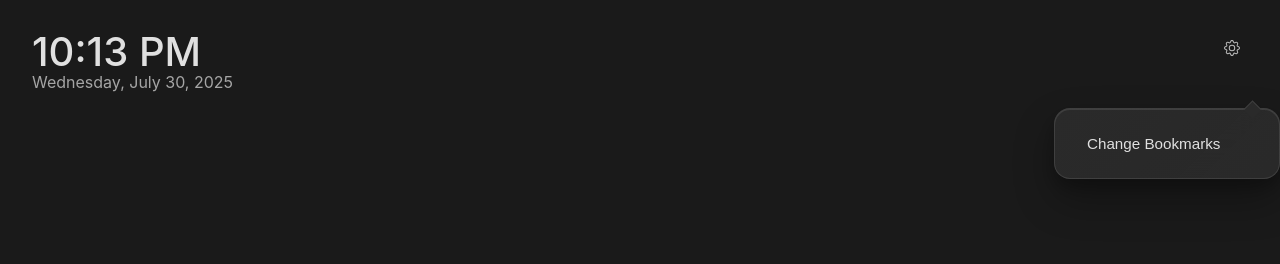
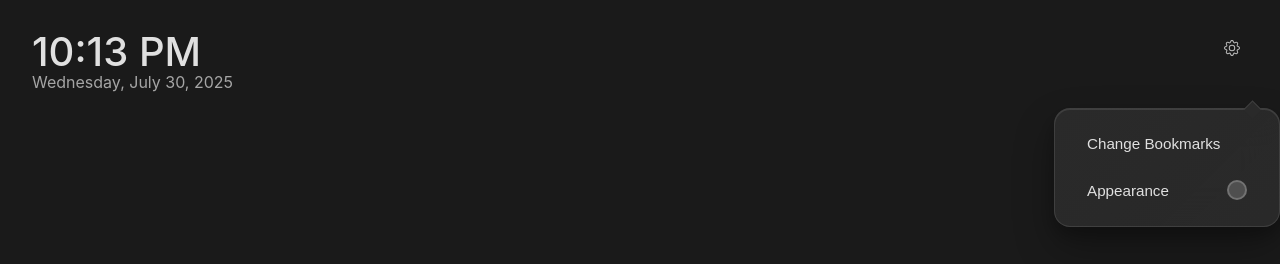
Before and after one commit to redradman/foxdash, a Svelte app: page / in a window 1280 px wide. Both pictures are taken after a click on the button 1232 px from the left and 48 px from the top of the page. Shown: the top 264 px of the page. Built offline with nearby package versions, Linux system fonts and the light colour scheme.

Commit message:
add different appearences

```diff
--- a/src/App.svelte
+++ b/src/App.svelte
@@ -8,22 +8,114 @@
 
   let editMode = false;
   let showMenu = false;
+  let showThemeMenu = false;
   let menuElement;
   let buttonElement;
+  let currentTheme = 'dark';
+
+  const themes = {
+    dark: {
+      name: 'Dark',
+      colors: {
+        '--background-color': '#1a1a1a',
+        '--surface-color': '#2a2a2a',
+        '--primary-color': '#4f4f4f',
+        '--on-surface-color': '#e0e0e0',
+        '--on-primary-color': '#ffffff'
+      }
+    },
+    blue: {
+      name: 'Ocean Blue',
+      colors: {
+        '--background-color': '#0f1419',
+        '--surface-color': '#1e2936',
+        '--primary-color': '#2d5aa0',
+        '--on-surface-color': '#e6f1ff',
+        '--on-primary-color': '#ffffff'
+      }
+    },
+    purple: {
+      name: 'Purple Haze',
+      colors: {
+        '--background-color': '#1a0d26',
+        '--surface-color': '#2d1b36',
+        '--primary-color': '#6b46c1',
+        '--on-surface-color': '#f3e8ff',
+        '--on-primary-color': '#ffffff'
+      }
+    },
+    green: {
+      name: 'Forest Green',
+      colors: {
+        '--background-color': '#0d1f0d',
+        '--surface-color': '#1a2e1a',
+        '--primary-color': '#16a34a',
+        '--on-surface-color': '#dcfce7',
+        '--on-primary-color': '#ffffff'
+      }
+    },
+    sunset: {
+      name: 'Sunset',
+      colors: {
+        '--background-color': '#1f0f0a',
+        '--surface-color': '#2d1b16',
+        '--primary-color': '#ea580c',
+        '--on-surface-color': '#fed7aa',
+        '--on-primary-color': '#ffffff'
+      }
+    },
+    rose: {
+      name: 'Rose Gold',
+      colors: {
+        '--background-color': '#1f0f14',
+        '--surface-color': '#2d1b22',
+        '--primary-color': '#e11d48',
+        '--on-surface-color': '#fce7f3',
+        '--on-primary-color': '#ffffff'
+      }
+    }
+  };
 
   function toggleEditMode() {
     editMode = !editMode;
     showMenu = false;
   }
 
+  function toggleThemeMenu() {
+    showThemeMenu = !showThemeMenu;
+  }
+
+  function applyTheme(themeKey) {
+    const theme = themes[themeKey];
+    if (theme) {
+      const root = document.documentElement;
+      Object.entries(theme.colors).forEach(([property, value]) => {
+        root.style.setProperty(property, value);
+      });
+      currentTheme = themeKey;
+      localStorage.setItem('foxdash-theme', themeKey);
+      showThemeMenu = false;
+      showMenu = false;
+    }
+  }
+
   function handleClickOutside(event) {
-    if (showMenu && buttonElement && !buttonElement.contains(event.target) && menuElement && !menuElement.contains(event.target)) {
+    if (showMenu && buttonElement && !buttonElement.contains(event.target) && menuElement && !menuElement.contains(event.target) && !event.target.closest('.theme-menu')) {
       showMenu = false;
+    }
+    if (showThemeMenu && !event.target.closest('.theme-menu') && !event.target.closest('.theme-toggle')) {
+      showThemeMenu = false;
     }
   }
 
   onMount(() => {
     window.addEventListener('click', handleClickOutside);
+
+    // Load saved theme
+    const savedTheme = localStorage.getItem('foxdash-theme');
+    if (savedTheme && themes[savedTheme]) {
+      applyTheme(savedTheme);
+    }
   });
 
   onDestroy(() => {
@@ -44,6 +136,31 @@
         <button on:click={toggleEditMode}>
           {editMode ? 'Done' : 'Change Bookmarks'}
         </button>
+        <button on:click={toggleThemeMenu} class="theme-toggle">
+          <span>Appearance</span>
+          <span class="theme-preview" style="background-color: {themes[currentTheme].colors['--primary-color']}"></span>
+        </button>
+      </div>
+    {/if}
+
+    {#if showThemeMenu}
+      <div class="theme-menu" transition:fly={{ y: -5, duration: 200 }}>
+        <div class="theme-header">Choose Theme</div>
+        <div class="theme-grid">
+          {#each Object.entries(themes) as [key, theme]}
+            <button
+              class="theme-option {currentTheme === key ? 'active' : ''}"
+              on:click={() => applyTheme(key)}
+            >
+              <div class="theme-colors">
+                <div class="color-dot" style="background-color: {theme.colors['--background-color']}"></div>
+                <div class="color-dot" style="background-color: {theme.colors['--surface-color']}"></div>
+                <div class="color-dot" style="background-color: {theme.colors['--primary-color']}"></div>
+              </div>
+              <span class="theme-name">{theme.name}</span>
+            </button>
+          {/each}
+        </div>
       </div>
     {/if}
   </div>
@@ -104,7 +221,7 @@
     border: none;
     cursor: pointer;
     font-size: 1rem;
-    color: var(--text-color);
+    color: var(--on-surface-color);
   }
 
   .settings-btn {
@@ -205,4 +322,117 @@
     transform: translateY(0);
     transition: transform 0.1s ease;
   }
+
+  .theme-toggle {
+    justify-content: space-between !important;
+  }
+
+  .theme-preview {
+    width: 16px;
+    height: 16px;
+    border-radius: 50%;
+    border: 2px solid rgba(255, 255, 255, 0.2);
+  }
+
+  .theme-menu {
+    position: absolute;
+    top: calc(100% + 12px);
+    right: 0;
+    background: linear-gradient(135deg, var(--surface-color) 0%, rgba(42, 42, 42, 0.95) 100%);
+    border: 1px solid rgba(255, 255, 255, 0.1);
+    border-radius: 16px;
+    padding: 1rem;
+    z-index: 20;
+    box-shadow:
+      0 20px 40px rgba(0, 0, 0, 0.3),
+      0 8px 16px rgba(0, 0, 0, 0.2),
+      inset 0 1px 0 rgba(255, 255, 255, 0.1);
+    min-width: 280px;
+    backdrop-filter: blur(20px);
+    -webkit-backdrop-filter: blur(20px);
+  }
+
+  .theme-menu::before {
+    content: '';
+    position: absolute;
+    top: -6px;
+    right: 20px;
+    width: 12px;
+    height: 12px;
+    background: var(--surface-color);
+    border: 1px solid rgba(255, 255, 255, 0.1);
+    border-bottom: none;
+    border-right: none;
+    transform: rotate(45deg);
+    z-index: -1;
+  }
+
+  .theme-header {
+    font-size: 1rem;
+    font-weight: 600;
+    color: var(--on-surface-color);
+    margin-bottom: 1rem;
+    text-align: center;
+  }
+
+  .theme-grid {
+    display: grid;
+    grid-template-columns: repeat(2, 1fr);
+    gap: 0.75rem;
+  }
+
+  .theme-option {
+    display: flex !important;
+    flex-direction: column !important;
+    align-items: center !important;
+    gap: 0.5rem !important;
+    padding: 1rem 0.75rem !important;
+    border: 2px solid transparent !important;
+    background: rgba(255, 255, 255, 0.05) !important;
+    border-radius: 12px !important;
+    cursor: pointer;
+    transition: all 0.2s ease !important;
+    position: relative;
+    text-align: center !important;
+  }
+
+  .theme-option:hover {
+    background: rgba(255, 255, 255, 0.1) !important;
+    transform: translateY(-2px) !important;
+    box-shadow: 0 8px 20px rgba(0, 0, 0, 0.2) !important;
+  }
+
+  .theme-option.active {
+    border-color: var(--primary-color) !important;
+    background: linear-gradient(135deg, rgba(255, 255, 255, 0.15) 0%, rgba(255, 255, 255, 0.08) 100%) !important;
+  }
+
+  .theme-option.active::after {
+    content: '✓';
+    position: absolute;
+    top: 6px;
+    right: 8px;
+    color: var(--primary-color);
+    font-size: 0.75rem;
+    font-weight: bold;
+  }
+
+  .theme-colors {
+    display: flex;
+    gap: 4px;
+    align-items: center;
+  }
+
+  .color-dot {
+    width: 12px;
+    height: 12px;
+    border-radius: 50%;
+    border: 1px solid rgba(255, 255, 255, 0.2);
+  }
+
+  .theme-name {
+    font-size: 0.8rem;
+    font-weight: 500;
+    color: var(--on-surface-color);
+  }
 </style>
```
